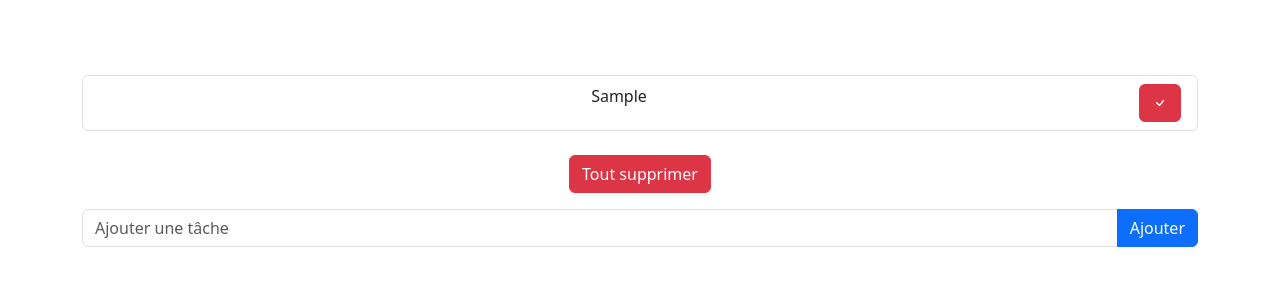
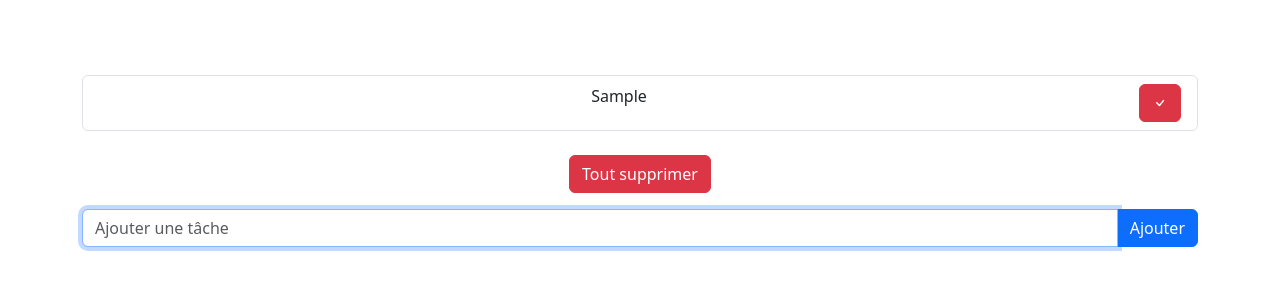
Before and after one commit to Mohamed-Konate/form-al-mlb-lesbases-, a plain HTML site: page index.html in a window 1280 px wide. Both pictures are taken after typing "Sample" into the empty fields and a click on the button "Ajouter". Drawn offline with nearby package versions, Linux system fonts and the light colour scheme.

Commit message:
Utiliser l'attribut ref pour mettre un focus sur un champ

```diff
--- a/index.html
+++ b/index.html
@@ -46,6 +46,7 @@
                         type="text"
                         placeholder="Ajouter une tâche"
                         v-model="newTask.name"
+                        ref="task_name"
                 >
                 <button @click="addTask()" class="btn btn-primary " type="button">Ajouter</button>
             </div>
--- a/script.js
+++ b/script.js
@@ -18,6 +18,7 @@ const application = {
             }
             this.tasks.push(this.newTask);
             this.newTask = {}
+            this.$refs.task_name.focus();
         },
         removeAll(){
             if(!confirm("Voulez-vous tous supprimer?")){
```
